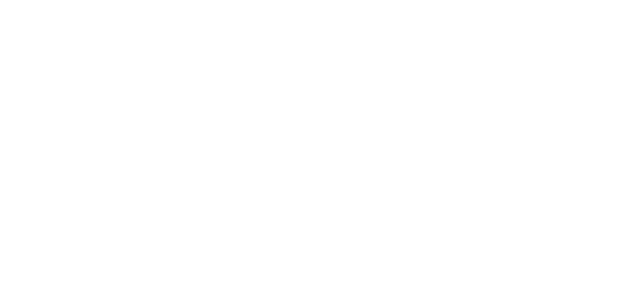
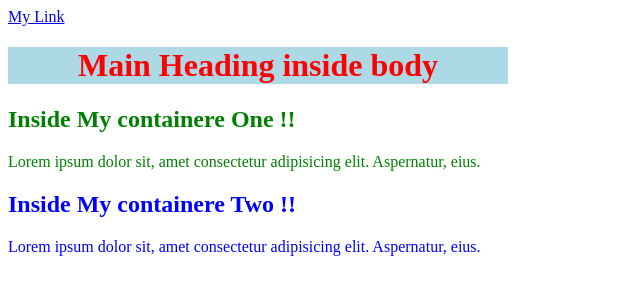
Before and after one commit to Pushpendra6376/CSS-fundamentals, a plain HTML site: page CSS INHERITANCE/index.html in a window 1280 px wide. Shown: the whole page, without its empty margins (0-640 px from the left). Drawn offline with Linux system fonts and the light colour scheme.

Commit message:
inheritance folder updated

```diff
--- a/CSS INHERITANCE/STYLES.CSS
+++ b/CSS INHERITANCE/STYLES.CSS
@@ -0,0 +1,23 @@
+body{
+    color: red;
+
+}
+
+/* ab jaise maine body ko color red diya toh jitne bhi child elemenet hai unka color red ho ggtya mtlb jo apne aap pane parent ki css ko khud hi apply kr lete hai  */
+
+.container1{
+    color: green;
+}
+
+.container2{
+    color: blue;
+}
+
+
+/* ##################### text align property ############### */
+
+h1 {
+    background-color: lightblue;
+    width: 500px;
+    text-align: center;
+}
--- a/CSS INHERITANCE/index.html
+++ b/CSS INHERITANCE/index.html
@@ -8,7 +8,23 @@
 </head>
 <body>
 
+    <!-- ab me yha pe ek link insert krta hu aur dekhta hu ki uska color inhert hota hai ki nhi  -->
+     <a href="#">My Link</a>
 
+     <!-- toh jaise me link insert kri hai toh isme body ka color inhert nhi kiya  -->
+
+    <!-- isi file me hum text align waali property ko bhi dekhte hia in h1 tag -->
+
+    <h1>Main Heading inside body</h1>
+    <div class="container1">
+        <h2>Inside My containere One !!</h2>
+        <p>Lorem ipsum dolor sit, amet consectetur adipisicing elit. Aspernatur, eius.</p>
+    </div>
+
+    <div class="container2">
+        <h2>Inside My containere Two !!</h2>
+        <p>Lorem ipsum dolor sit, amet consectetur adipisicing elit. Aspernatur, eius.</p>
+    </div>
 
 
 
```
Also changed, not shown: 1 other file.
